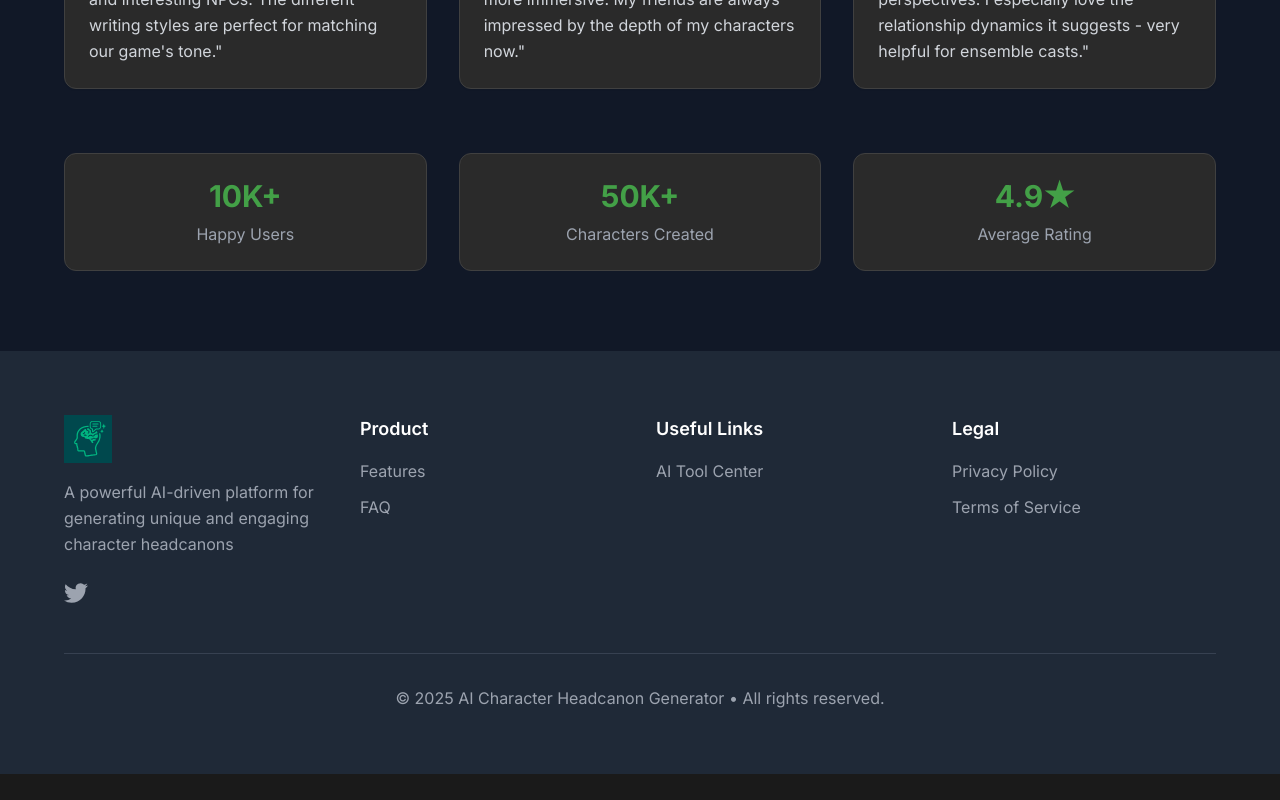
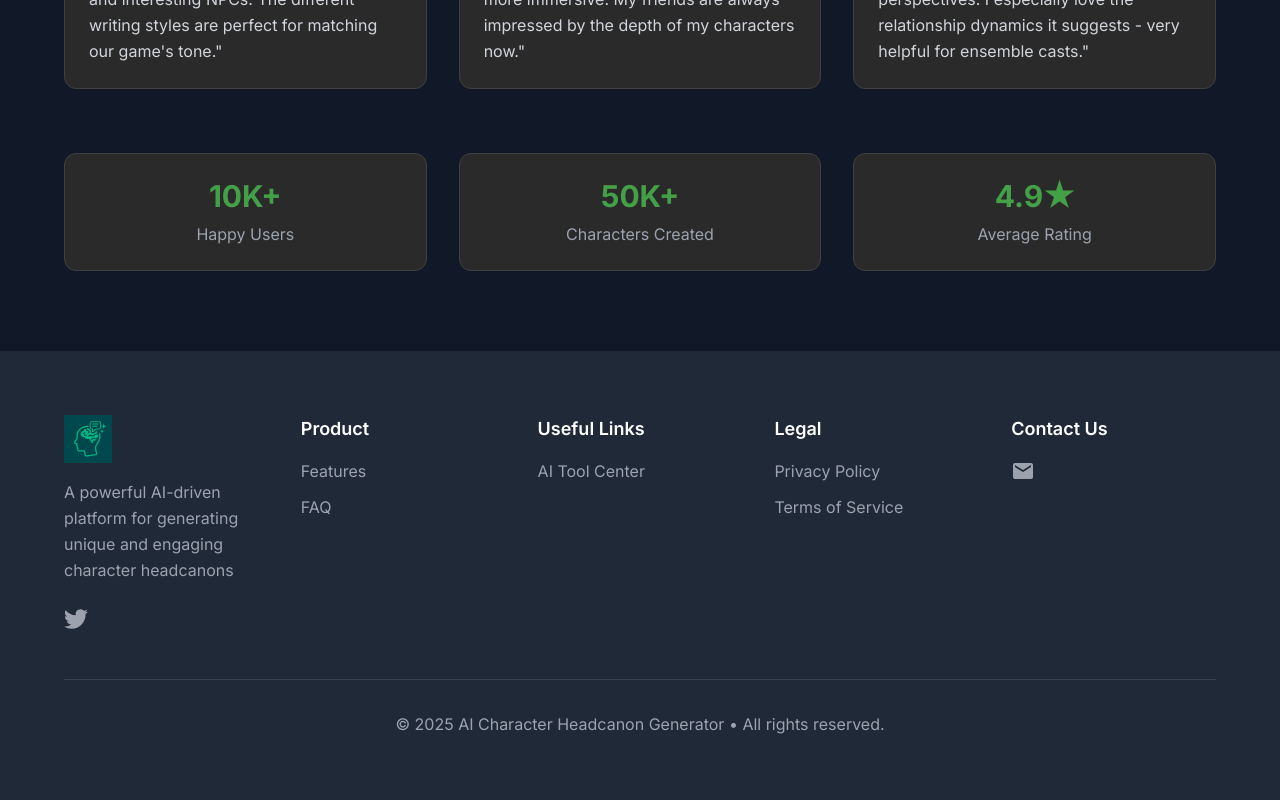
Before and after one commit to fifyrio/character-headcanon-generator., a Next.js app: page / in a window 1280 px wide. Shown: the part 4928-5728 px from the top of the page. Before the commit the page ends 5702 px from the top, so only its background shows below. Built offline with nearby package versions, Linux system fonts and the light colour scheme.

Commit message:
Add Contact Us section to footer with email icon

```diff
--- a/src/app/privacy/page.tsx
+++ b/src/app/privacy/page.tsx
@@ -130,7 +130,7 @@ export default function PrivacyPolicy() {
                 If you have any questions about this Privacy Policy or our privacy practices, please contact us at:
               </p>
               <div className="mt-4 p-4 bg-gray-100 dark:bg-gray-700 rounded-lg">
-                <p className="text-gray-900 dark:text-white font-medium">Email: support@chat-mentor.com</p>
+                <p className="text-gray-900 dark:text-white font-medium">Email: support@ai-character-headcanon-generator.com</p>
               </div>
             </section>
           </div>
--- a/src/app/terms/page.tsx
+++ b/src/app/terms/page.tsx
@@ -141,7 +141,7 @@ export default function TermsOfService() {
                 If you have any questions about these Terms of Service, please contact us at:
               </p>
               <div className="mt-4 p-4 bg-gray-100 dark:bg-gray-700 rounded-lg">
-                <p className="text-gray-900 dark:text-white font-medium">Email: support@chat-mentor.com</p>
+                <p className="text-gray-900 dark:text-white font-medium">Email: support@ai-character-headcanon-generator.com</p>
               </div>
             </section>
           </div>
--- a/src/components/Footer.tsx
+++ b/src/components/Footer.tsx
@@ -5,7 +5,7 @@ export default function Footer() {
   return (
     <footer className="bg-gray-100 dark:bg-gray-800 text-gray-700 dark:text-gray-300 py-16 px-6 transition-colors">
       <div className="max-w-6xl mx-auto">
-        <div className="grid grid-cols-1 md:grid-cols-4 gap-8 mb-12">
+        <div className="grid grid-cols-1 md:grid-cols-5 gap-8 mb-12">
           {/* Brand Section */}
           <div className="md:col-span-1">
             <div className="flex items-center space-x-2 mb-4">
@@ -66,6 +66,24 @@ export default function Footer() {
               <li><Link href="/terms" className="text-gray-600 dark:text-gray-400 hover:text-material-green-500 transition-colors">Terms of Service</Link></li>
             </ul>
           </div>
+
+          {/* Contact Section */}
+          <div>
+            <div className="text-gray-900 dark:text-white font-semibold text-lg mb-4">Contact Us</div>
+            <ul className="space-y-3">
+              <li>
+                <a
+                  href="mailto:support@ai-character-headcanon-generator.com"
+                  className="text-gray-600 dark:text-gray-400 hover:text-material-green-500 transition-colors"
+                  title="Email us at support@ai-character-headcanon-generator.com"
+                >
+                  <svg className="w-6 h-6" fill="currentColor" viewBox="0 0 24 24">
+                    <path d="M20 4H4c-1.1 0-1.99.9-1.99 2L2 18c0 1.1.9 2 2 2h16c1.1 0 2-.9 2-2V6c0-1.1-.9-2-2-2zm0 4l-8 5-8-5V6l8 5 8-5v2z"/>
+                  </svg>
+                </a>
+              </li>
+            </ul>
+          </div>
         </div>
 
         {/* Copyright */}
```
